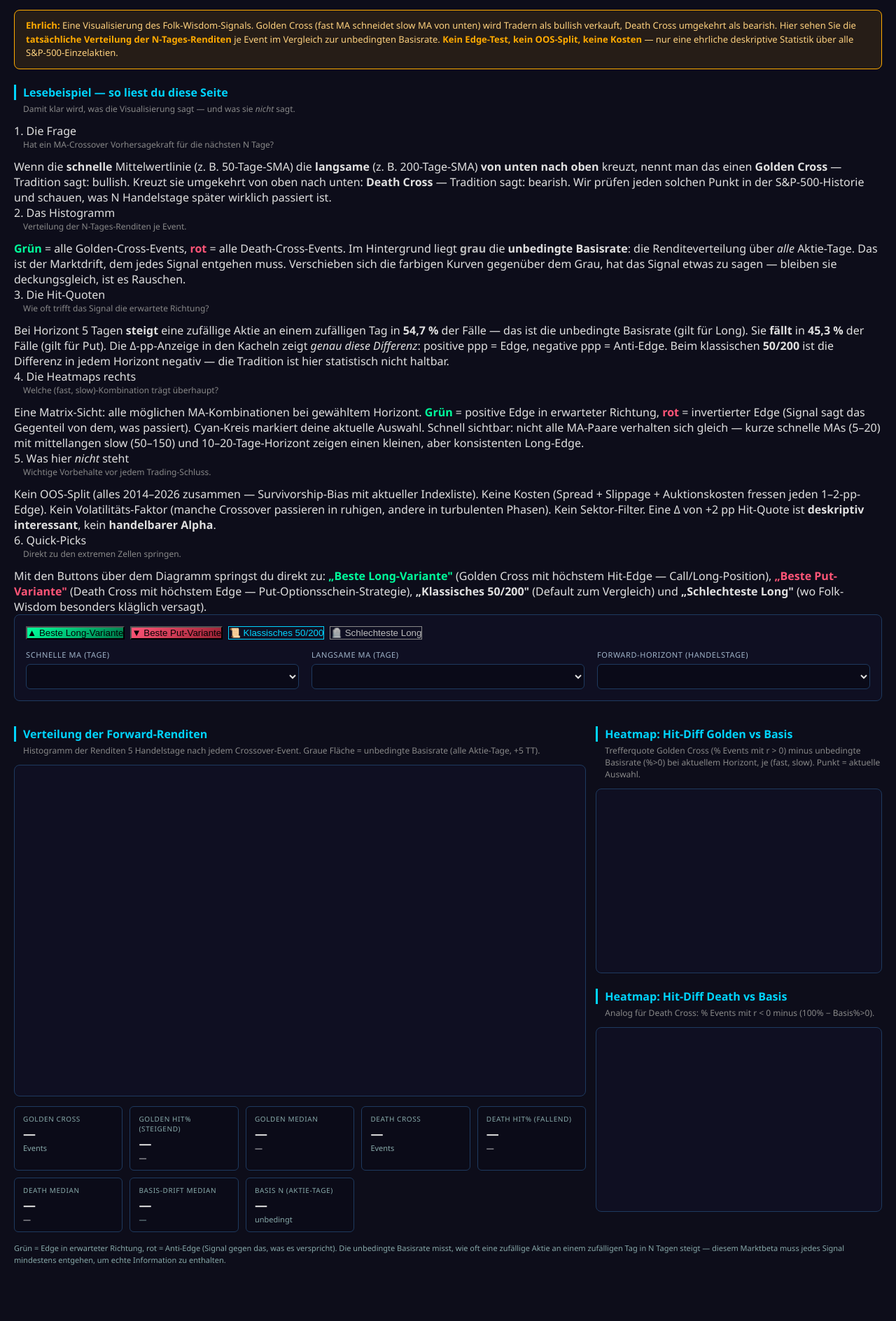
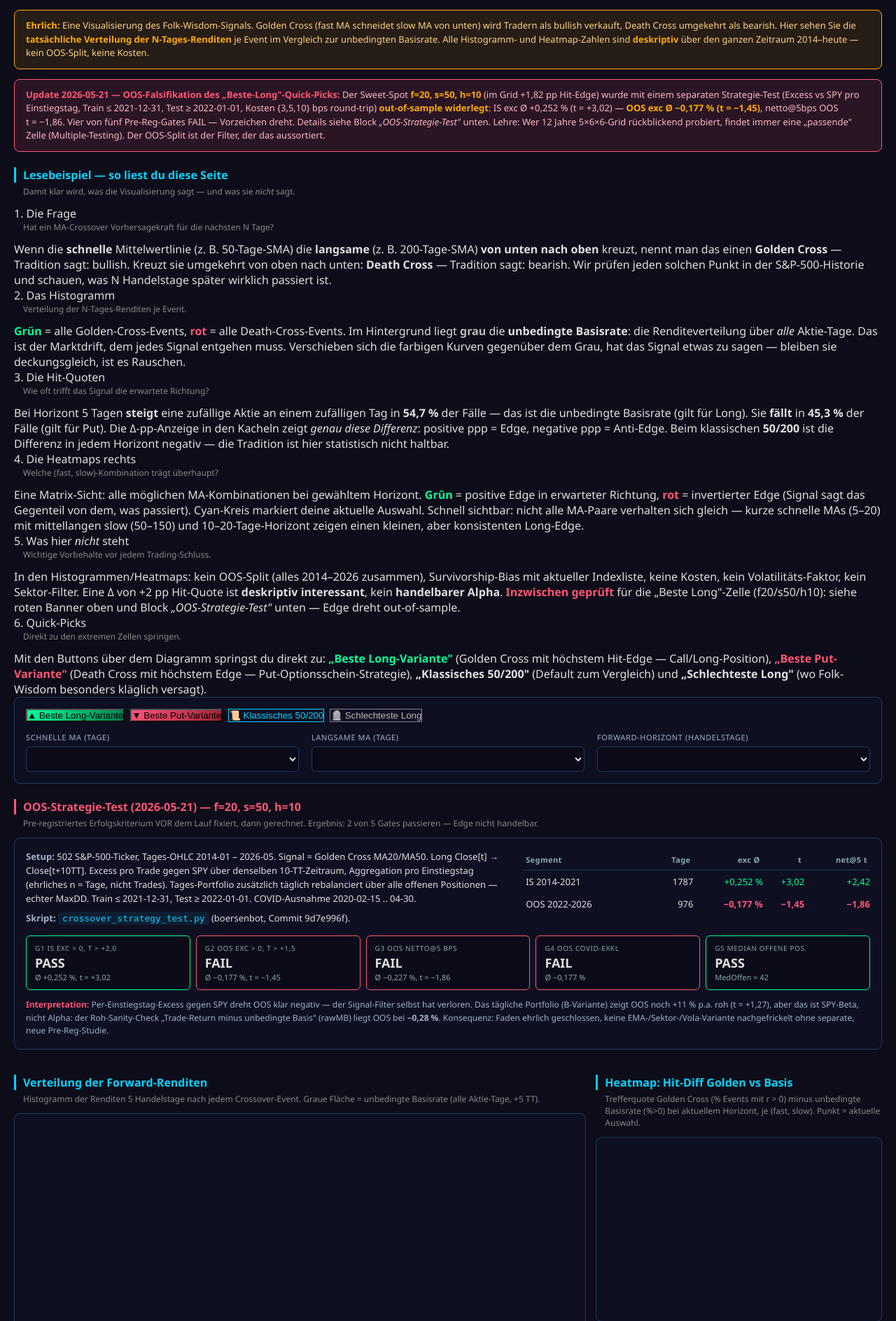
Before and after one commit to defcon3/boersenbot, a Flask app: template templates/crossover.html in a window 1280 px wide. Shown: the part 127-2015 px from the top of the page at 70% size. Before the commit the page ends 1935 px from the top, so only its background shows below. Run offline with Flask 3, Linux system fonts and the light colour scheme; the template is opened without the code that fills it: most values are stand-ins (such as "Sample title", 1, 10 or a date in 2020); lists and menus that the app fills with data are empty; some libraries are stand-ins or nearby versions.

Commit message:
crossover.html: OOS-Falsifikation des Beste-Long-Quick-Picks sichtbar
Bisher waren auf /analysis/crossover nur die Grid-Aggregate
2014-2026 sichtbar. Der OOS-Strategie-Test vom 2026-05-21
(commit 9d7e996f) hat genau die als Sweet-Spot beworbene Zelle
f20/s50/h10 widerlegt -- aber die Web-Seite warb weiter
unwidersprochen mit dem Long-Edge. Das war irreführend.

Vier Änderungen, damit der Befund konsistent dargestellt wird:

1. Neuer roter Caveat-Block oben mit dem OOS-Befund in einer
   Zeile (IS Ø +0,25%/t=+3,02  ->  OOS Ø -0,18%/t=-1,45).

2. Quick-Pick "Beste Long"-Info-Text erweitert: zeigt jetzt
   nach dem Grid-Lob direkt den OOS-FAIL mit Zahlen.

3. Lesebeispiel-Block 5 "Was hier nicht steht" um Hinweis
   ergänzt, dass für f20/s50/h10 inzwischen OOS-getestet
   wurde -- Ergebnis im OOS-Block unten.

4. Neuer eigener Block "OOS-Strategie-Test (2026-05-21)" mit
   Setup-Beschreibung, IS/OOS-Tabelle und 5 Gate-Kacheln
   (G1 PASS, G2/G3/G4 FAIL, G5 PASS) -- alles in derselben
   Farbsprache wie der Rest (grün PASS, rot FAIL).

Roh-Grid + Heatmaps bleiben unverändert -- die sind als
deskriptive Statistik weiterhin korrekt. Es ist nur die
"so handelbar" -Lesung der besten Zelle, die geradegerückt wird.

```diff
--- a/templates/crossover.html
+++ b/templates/crossover.html
@@ -64,8 +64,20 @@ h2{color:#00d4ff;font-size:16px;margin:22px 0 4px;border-left:3px solid #00d4ff;
   <b>Ehrlich:</b> Eine Visualisierung des Folk-Wisdom-Signals. Golden Cross (fast MA
   schneidet slow MA von unten) wird Tradern als bullish verkauft, Death Cross umgekehrt
   als bearish. Hier sehen Sie die <b>tatsächliche Verteilung der N-Tages-Renditen</b> je
-  Event im Vergleich zur unbedingten Basisrate. <b>Kein Edge-Test, kein OOS-Split, keine
-  Kosten</b> — nur eine ehrliche deskriptive Statistik über alle S&amp;P-500-Einzelaktien.
+  Event im Vergleich zur unbedingten Basisrate. Alle Histogramm- und Heatmap-Zahlen sind
+  <b>deskriptiv</b> über den ganzen Zeitraum 2014–heute — kein OOS-Split, keine Kosten.
+</div>
+
+<div class="caveat" style="background:rgba(255,85,119,.12);border-color:#ff5577;color:#ffb7c5">
+  <b style="color:#ff5577">Update 2026-05-21 — OOS-Falsifikation des „Beste-Long"-Quick-Picks:</b>
+  Der Sweet-Spot <b>f=20, s=50, h=10</b> (im Grid +1,82 pp Hit-Edge) wurde mit einem
+  separaten Strategie-Test (Excess vs SPY pro Einstiegstag, Train ≤ 2021-12-31,
+  Test ≥ 2022-01-01, Kosten {3,5,10} bps round-trip) <b>out-of-sample widerlegt</b>:
+  IS exc&nbsp;Ø&nbsp;+0,252&nbsp;% (t&nbsp;=&nbsp;+3,02) — <b>OOS exc&nbsp;Ø&nbsp;−0,177&nbsp;%
+  (t&nbsp;=&nbsp;−1,45)</b>, netto@5bps OOS t&nbsp;=&nbsp;−1,86. Vier von fünf
+  Pre-Reg-Gates FAIL — Vorzeichen dreht. Details siehe Block <i>„OOS-Strategie-Test"</i>
+  unten. Lehre: Wer 12 Jahre 5×6×6-Grid rückblickend probiert, findet immer eine
+  „passende" Zelle (Multiple-Testing). Der OOS-Split ist der Filter, der das aussortiert.
 </div>
 
 <h2>Lesebeispiel — so liest du diese Seite</h2>
@@ -122,11 +134,12 @@ h2{color:#00d4ff;font-size:16px;margin:22px 0 4px;border-left:3px solid #00d4ff;
     <span class="tag">5. Was hier <i>nicht</i> steht</span>
     <p class="sub">Wichtige Vorbehalte vor jedem Trading-Schluss.</p>
     <div class="takeaway">
-      Kein OOS-Split (alles 2014–2026 zusammen — Survivorship-Bias mit aktueller Indexliste).
-      Keine Kosten (Spread + Slippage + Auktionskosten fressen jeden 1–2-pp-Edge).
-      Kein Volatilitäts-Faktor (manche Crossover passieren in ruhigen, andere in turbulenten
-      Phasen). Kein Sektor-Filter. Eine Δ von +2 pp Hit-Quote ist <b>deskriptiv interessant</b>,
-      kein <b>handelbarer Alpha</b>.
+      In den Histogrammen/Heatmaps: kein OOS-Split (alles 2014–2026 zusammen),
+      Survivorship-Bias mit aktueller Indexliste, keine Kosten, kein Volatilitäts-Faktor,
+      kein Sektor-Filter. Eine Δ von +2 pp Hit-Quote ist <b>deskriptiv interessant</b>,
+      kein <b>handelbarer Alpha</b>. <b style="color:#ff5577">Inzwischen geprüft</b>
+      für die „Beste Long"-Zelle (f20/s50/h10): siehe roten Banner oben und Block
+      <i>„OOS-Strategie-Test"</i> unten — Edge dreht out-of-sample.
     </div>
   </div>
   <div class="ex">
@@ -171,6 +184,83 @@ h2{color:#00d4ff;font-size:16px;margin:22px 0 4px;border-left:3px solid #00d4ff;
   <div id="preset_info" style="margin-top:12px;font-size:12px;color:#9fb3c8;line-height:1.6;
        display:none;background:rgba(0,212,255,.06);border:1px solid #1e3a5f;
        border-radius:6px;padding:10px 14px"></div>
+</div>
+
+<h2 style="color:#ff5577;border-left-color:#ff5577">OOS-Strategie-Test (2026-05-21) — f=20, s=50, h=10</h2>
+<p class="sub">Pre-registriertes Erfolgskriterium VOR dem Lauf fixiert, dann gerechnet.
+Ergebnis: 2 von 5 Gates passieren — Edge nicht handelbar.</p>
+<div class="panel">
+  <div style="display:grid;grid-template-columns:1.4fr 1fr;gap:16px;font-size:13px;line-height:1.55">
+    <div>
+      <p style="margin-bottom:8px"><b style="color:#9fb3c8">Setup:</b> 502 S&amp;P-500-Ticker, Tages-OHLC 2014-01 – 2026-05.
+        Signal = Golden Cross MA20/MA50. Long Close[t] → Close[t+10TT].
+        Excess pro Trade gegen SPY über denselben 10-TT-Zeitraum, Aggregation pro Einstiegstag
+        (ehrliches n&nbsp;= Tage, nicht Trades). Tages-Portfolio zusätzlich täglich rebalanciert
+        über alle offenen Positionen — echter MaxDD.
+        Train ≤ 2021-12-31, Test ≥ 2022-01-01. COVID-Ausnahme 2020-02-15 .. 04-30.</p>
+      <p><b style="color:#9fb3c8">Skript:</b>
+        <code style="color:#00d4ff;background:rgba(0,212,255,.08);padding:2px 6px;border-radius:3px">crossover_strategy_test.py</code>
+        (boersenbot, Commit 9d7e996f).</p>
+    </div>
+    <div>
+      <table style="width:100%;border-collapse:collapse;font-variant-numeric:tabular-nums">
+        <thead><tr style="border-bottom:1px solid #1e3a5f">
+          <th style="text-align:left;padding:6px 4px;color:#8aa;font-size:11px;font-weight:600;letter-spacing:.4px">Segment</th>
+          <th style="text-align:right;padding:6px 4px;color:#8aa;font-size:11px;font-weight:600;letter-spacing:.4px">Tage</th>
+          <th style="text-align:right;padding:6px 4px;color:#8aa;font-size:11px;font-weight:600;letter-spacing:.4px">exc&nbsp;Ø</th>
+          <th style="text-align:right;padding:6px 4px;color:#8aa;font-size:11px;font-weight:600;letter-spacing:.4px">t</th>
+          <th style="text-align:right;padding:6px 4px;color:#8aa;font-size:11px;font-weight:600;letter-spacing:.4px">net@5&nbsp;t</th>
+        </tr></thead>
+        <tbody>
+          <tr><td style="padding:6px 4px">IS 2014-2021</td><td style="text-align:right">1787</td>
+              <td style="text-align:right;color:#00ff9c">+0,252&nbsp;%</td>
+              <td style="text-align:right;color:#00ff9c">+3,02</td>
+              <td style="text-align:right;color:#00ff9c">+2,42</td></tr>
+          <tr><td style="padding:6px 4px">OOS 2022-2026</td><td style="text-align:right">976</td>
+              <td style="text-align:right;color:#ff5577"><b>−0,177&nbsp;%</b></td>
+              <td style="text-align:right;color:#ff5577"><b>−1,45</b></td>
+              <td style="text-align:right;color:#ff5577"><b>−1,86</b></td></tr>
+        </tbody>
+      </table>
+    </div>
+  </div>
+
+  <div style="margin-top:14px;display:grid;grid-template-columns:repeat(auto-fit,minmax(170px,1fr));gap:8px">
+    <div class="stat" style="border-color:#00ff9c">
+      <div class="lbl">G1 IS exc&nbsp;&gt;&nbsp;0, t&nbsp;&gt;&nbsp;+2,0</div>
+      <div class="val pos">PASS</div>
+      <div class="delta neut">Ø&nbsp;+0,252&nbsp;%, t&nbsp;=&nbsp;+3,02</div>
+    </div>
+    <div class="stat" style="border-color:#ff5577">
+      <div class="lbl">G2 OOS exc&nbsp;&gt;&nbsp;0, t&nbsp;&gt;&nbsp;+1,5</div>
+      <div class="val negv">FAIL</div>
+      <div class="delta neut">Ø&nbsp;−0,177&nbsp;%, t&nbsp;=&nbsp;−1,45</div>
+    </div>
+    <div class="stat" style="border-color:#ff5577">
+      <div class="lbl">G3 OOS netto@5&nbsp;bps</div>
+      <div class="val negv">FAIL</div>
+      <div class="delta neut">Ø&nbsp;−0,227&nbsp;%, t&nbsp;=&nbsp;−1,86</div>
+    </div>
+    <div class="stat" style="border-color:#ff5577">
+      <div class="lbl">G4 OOS COVID-exkl</div>
+      <div class="val negv">FAIL</div>
+      <div class="delta neut">Ø&nbsp;−0,177&nbsp;%</div>
+    </div>
+    <div class="stat" style="border-color:#00ff9c">
+      <div class="lbl">G5 Median offene Pos.</div>
+      <div class="val pos">PASS</div>
+      <div class="delta neut">MedOffen&nbsp;=&nbsp;42</div>
+    </div>
+  </div>
+
+  <p style="margin-top:12px;font-size:12px;color:#9fb3c8;line-height:1.55">
+    <b style="color:#ff5577">Interpretation:</b> Per-Einstiegstag-Excess gegen SPY dreht OOS klar
+    negativ — der Signal-Filter selbst hat verloren. Das tägliche Portfolio (B-Variante) zeigt
+    OOS noch +11&nbsp;% p.a. roh (t&nbsp;=&nbsp;+1,27), aber das ist SPY-Beta, nicht Alpha:
+    der Roh-Sanity-Check „Trade-Return minus unbedingte&nbsp;Basis" (rawMB) liegt OOS bei
+    <b>−0,28&nbsp;%</b>. Konsequenz: Faden ehrlich geschlossen, keine EMA-/Sektor-/Vola-Variante
+    nachgefrickelt ohne separate, neue Pre-Reg-Studie.
+  </p>
 </div>
 
 <div class="layout">
@@ -457,15 +547,18 @@ function pickPreset(name) {
       c => c.golden.n);
     target = r.cell;
     const base = DATA.baseline[r.cell.horizon].stats;
-    info = `<b style="color:#00ff9c">▲ Beste Long-Variante:</b> ` +
+    info = `<b style="color:#00ff9c">▲ Beste Long-Variante (Grid-IS-Aggregat):</b> ` +
       `fast=${r.cell.fast}, slow=${r.cell.slow}, Horizont=${r.cell.horizon} Tage. ` +
       `Golden Cross trifft in ${r.cell.golden.hit_pct.toFixed(1)}&nbsp;% der Fälle die ` +
       `erwartete Richtung (Basis: ${base.pct_positive.toFixed(1)}&nbsp;%) → ` +
       `<b>Δ ${(r.score>0?'+':'')}${r.score.toFixed(2)} pp</b>. Median-Rendite ` +
       `${(r.cell.golden.median>0?'+':'')}${r.cell.golden.median.toFixed(2)}&nbsp;% vs ` +
       `Basis-Median ${(base.median>0?'+':'')}${base.median.toFixed(2)}&nbsp;%. ` +
-      `Heißt: nach diesem Crossover ist Long/Call statistisch attraktiver als ` +
-      `„einfach immer halten" — aber Edge ist klein, Kosten nicht abgezogen.`;
+      `<b style="color:#ff5577">Achtung:</b> Strategie-Test 2026-05-21 hat genau diese ` +
+      `Zelle (f20/s50/h10) OOS widerlegt — IS exc&nbsp;+0,25&nbsp;% (t&nbsp;=&nbsp;+3,02), ` +
+      `<b>OOS exc&nbsp;−0,18&nbsp;% (t&nbsp;=&nbsp;−1,45)</b>, netto@5bps OOS ` +
+      `t&nbsp;=&nbsp;−1,86. Roher Hit-Edge in 2014–2026 ist IS-Lookback-Artefakt, kein ` +
+      `handelbarer Alpha. Details im Block <i>OOS-Strategie-Test</i> unten.`;
   }
   else if (name === 'best_short') {
     const r = findBest(
```
